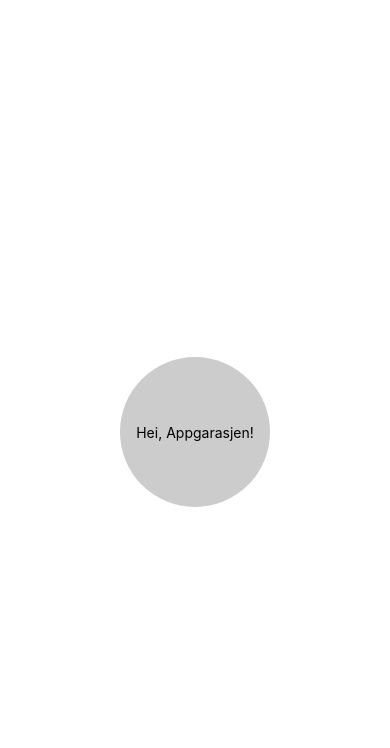
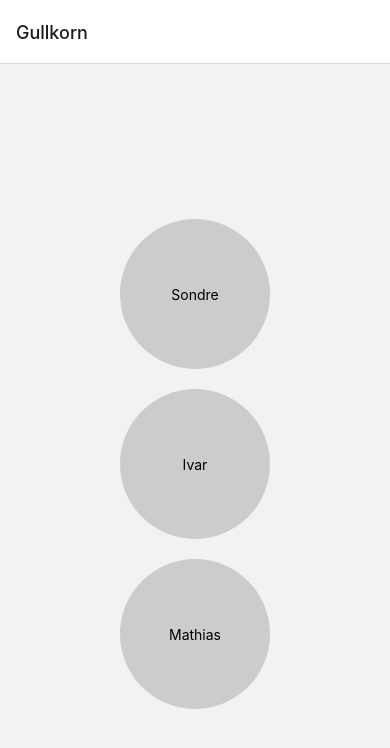
Before and after one commit to MarkusLund/Gullkorn, a React Native app: screen / in a window 390 px wide. Shown: the top 748 px of the page. Built offline with nearby package versions, Linux system fonts and the light colour scheme.

Commit message:
Navigation with types

```diff
--- a/App.tsx
+++ b/App.tsx
@@ -1,13 +1,65 @@
+import {NavigationContainer} from '@react-navigation/native';
+import {
+  createNativeStackNavigator,
+  NativeStackScreenProps,
+} from '@react-navigation/native-stack';
 import React from 'react';
 import {SafeAreaView, StyleSheet, Text, TouchableOpacity} from 'react-native';
 
-const App = () => {
+type RootStackParamList = {
+  Profile: {personName: string};
+  Home: undefined;
+};
+
+const profileScreenName = 'Profile';
+type ProfileScreenProps = NativeStackScreenProps<RootStackParamList, 'Profile'>;
+type HomeScreenProps = NativeStackScreenProps<RootStackParamList, 'Home'>;
+
+const Stack = createNativeStackNavigator<RootStackParamList>();
+const names = ['Sondre', 'Ivar', 'Mathias'];
+
+const HomeScreen = ({navigation}: HomeScreenProps) => {
+  return (
+    <SafeAreaView style={styles.screen}>
+      {names.map(name => (
+        <TouchableOpacity
+          style={styles.roundButton}
+          onPress={() =>
+            navigation.navigate(profileScreenName, {personName: name})
+          }>
+          <Text>{name}</Text>
+        </TouchableOpacity>
+      ))}
+    </SafeAreaView>
+  );
+};
+
+const ProfileScreen = ({route}: ProfileScreenProps) => {
   return (
     <SafeAreaView style={styles.screen}>
       <TouchableOpacity style={styles.roundButton}>
-        <Text>Hei, Appgarasjen!</Text>
+        <Text>{route.params.personName}</Text>
       </TouchableOpacity>
     </SafeAreaView>
+  );
+};
+
+const App = () => {
+  return (
+    <NavigationContainer>
+      <Stack.Navigator>
+        <Stack.Screen
+          name="Home"
+          component={HomeScreen}
+          options={{title: 'Gullkorn'}}
+        />
+        <Stack.Screen
+          name={profileScreenName}
+          component={ProfileScreen}
+          options={({route}) => ({title: route.params.personName})}
+        />
+      </Stack.Navigator>
+    </NavigationContainer>
   );
 };
 
--- a/package.json
+++ b/package.json
@@ -10,11 +10,15 @@
     "lint": "eslint . --ext .js,.jsx,.ts,.tsx"
   },
   "dependencies": {
+    "@react-navigation/native": "^6.0.8",
+    "@react-navigation/native-stack": "^6.5.0",
     "babel-plugin-react-native-classname-to-style": "^1.2.2",
     "babel-plugin-react-native-platform-specific-extensions": "^1.1.1",
     "react": "17.0.2",
     "react-native": "0.67.2",
-    "react-native-css-transformer": "^1.2.4"
+    "react-native-css-transformer": "^1.2.4",
+    "react-native-safe-area-context": "^4.1.2",
+    "react-native-screens": "^3.13.1"
   },
   "devDependencies": {
     "@babel/core": "^7.12.9",
```
Also changed, not shown: 2 other files (tests, documents, lock files or other folders).
